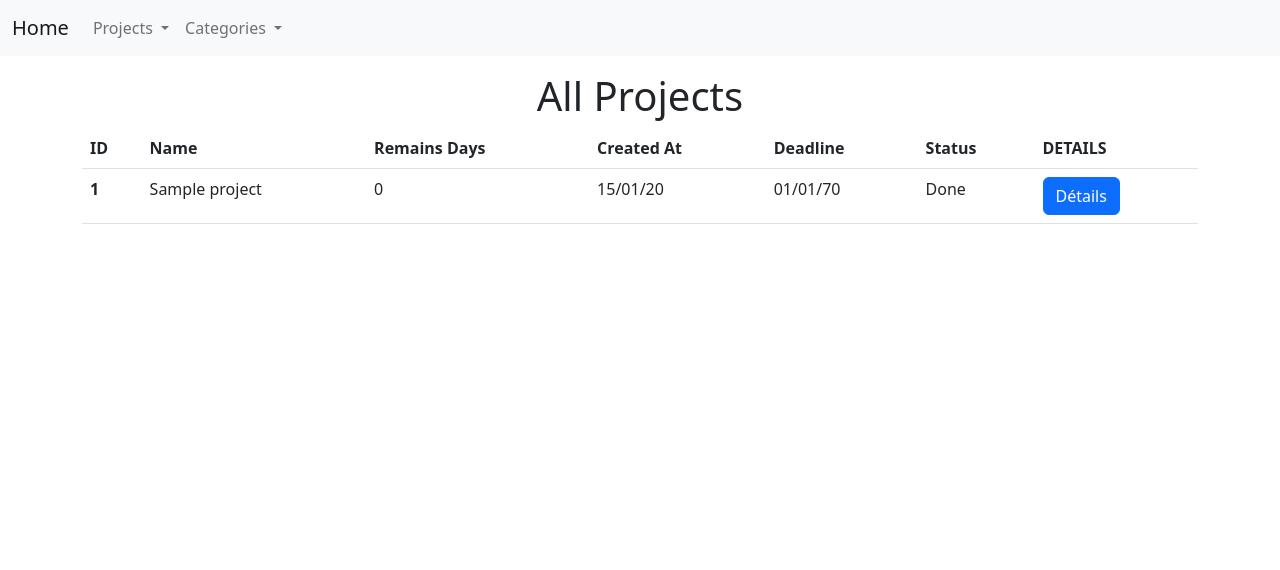
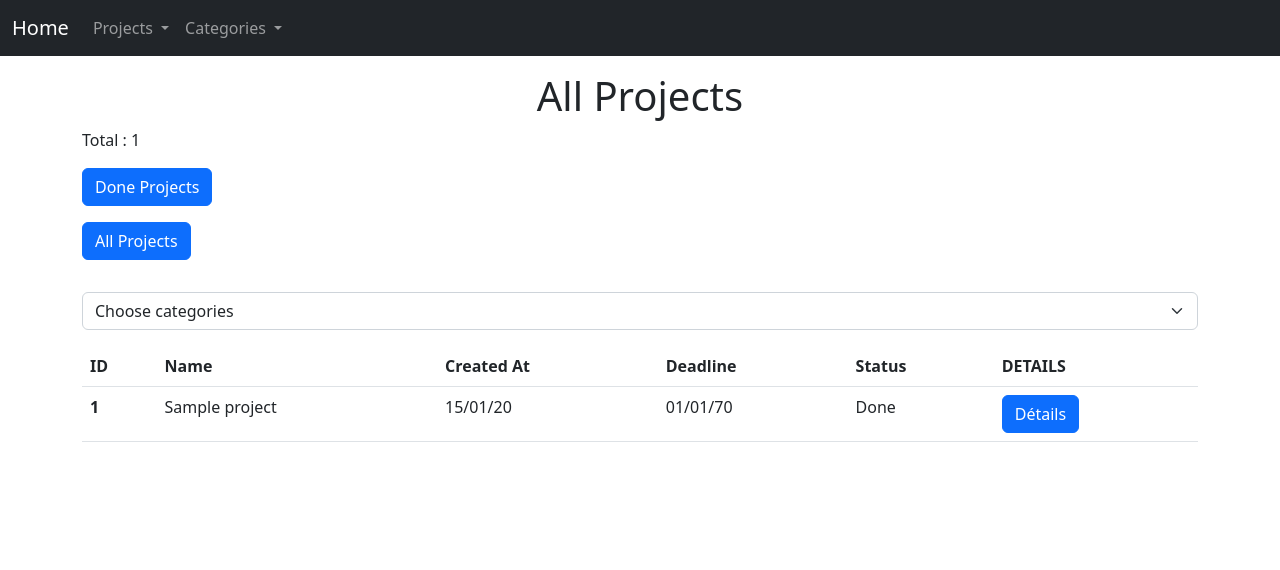
Before and after one commit to UltraViolet33/projects-manager, a PHP site: page /allProjects.php in a window 1280 px wide. Shown: the top 570 px of the page. Run offline with PHP 8.4, Linux system fonts and the light colour scheme; tables that the repository leaves empty or names only in its code hold one stand-in row (values such as "Sample post").

Commit message:
add filter

```diff
--- a/allProjects.php
+++ b/allProjects.php
@@ -1,13 +1,39 @@
 <?php
 $title = "All Projects";
 require_once("./inc/header.php");
-$allProjects = $project->selectAllProjects();
+
+$allCategories = $category->selectAllCategories();
+if ($_SERVER['REQUEST_METHOD'] === "POST" && isset($_POST['categoryFilter'])) {
+    $allProjects = $project->selectProjectsFromCategory($_POST['categoryFilter']);
+} elseif ($_SERVER['REQUEST_METHOD'] === "POST" && isset($_POST['doneProjects'])) {
+    $allProjects = $project->selectAllDoneProjects();
+} else {
+    $allProjects = $project->selectAllProjects();
+}
+
 ?>
 <div class="row">
     <div class="col-12">
         <h1 class="text-center">All Projects</h1>
+        <p>Total : <?= $allProjects ? count($allProjects) : 0  ?> </p>
+        <form method="POST" class="my-3">
+            <input type="submit" class="btn btn-primary" name="doneProjects" value="Done Projects">
+        </form>
+        <form method="POST" class="my-3">
+            <input type="submit" class="btn btn-primary" name="allProjects" value="All Projects">
+        </form>
     </div>
 </div>
+<form method="POST" class="my-3">
+    <div class="mb-3">
+        <select onchange="this.form.submit()" name="categoryFilter" class="form-select">
+            <option selected>Choose categories</option>
+            <?php foreach ($allCategories as $category) : ?>
+                <option value="<?= $category->id_categorie ?>"><?= $category->name ?></option>
+            <?php endforeach; ?>
+        </select>
+    </div>
+</form>
 <div class="row">
     <div class="col-12">
         <?php if (!$allProjects) : ?>
@@ -18,7 +44,6 @@ $allProjects = $project->selectAllProjects();
                     <tr>
                         <th scope="col">ID</th>
                         <th scope="col">Name</th>
-                        <th scope="col">Remains Days</th>
                         <th scope="col">Created At</th>
                         <th scope="col">Deadline</th>
                         <th scope="col">Status</th>
@@ -29,14 +54,12 @@ $allProjects = $project->selectAllProjects();
                     <?php foreach ($allProjects as $project) : ?>
                         <?php
                         $deadline  = $project->deadline ? date('d/m/y', strtotime($project->deadline)) : "Done";
-                        $remains_days = $project->remains_days ?: 0;
                         $created_at = date('d/m/y', strtotime($project->created_at));
                         $status = $project->status ? "Done" : "Not done yet";
                         ?>
                         <tr>
                             <th scope="row"><?= $project->id_project ?></th>
                             <td><?= $project->name ?></td>
-                            <td><?= $remains_days ?></td>
                             <td><?= $created_at ?></td>
                             <td><?= $deadline ?></td>
                             <td><?= $status ?></td>
--- a/core/classes/Project.php
+++ b/core/classes/Project.php
@@ -38,29 +38,59 @@ class Project
     }
 
 
+    public function selectAllDoneProjects()
+    {
+        $query = "SELECT *, 0 AS remains_days FROM projects WHERE status = 1 ORDER BY created_at DESC";
+        return $this->con->read($query);
+    }
+
+
     /**
      * selectProjectsFromCategory
      *
      * @param  mixed $idCategory
      * @return array
      */
-    public function selectProjectsFromCategory($idCategory)
+    public function selectIdsProjectsFromCategory($idCategory)
     {
+
         $query = "SELECT id_project FROM projects_categories WHERE id_categorie = :id_categorie";
         $result = $this->con->read($query, ['id_categorie' => $idCategory]);
+
         $idProjects = [];
 
         if (!$result) {
-            return null;
+            return false;
         }
 
         foreach ($result as $item) {
             $idProjects[] = $item->id_project;
         }
 
+        return $idProjects;
+    }
+
+    public function selectProjectsFromCategory($idCategory)
+    {
+        $idProjects = $this->selectIdsProjectsFromCategory($idCategory);
+        if (!$idProjects) {
+            return false;
+        }
+        $query = "SELECT * FROM projects WHERE id_project IN (" . implode(',', $idProjects) . ") ORDER BY created_at DESC";
+        return $this->con->read($query);
+    }
+
+    public function selectProjectsNotDoneFromCategory($idCategory)
+    {
+        $idProjects = $this->selectIdsProjectsFromCategory($idCategory);
+        if (!$idProjects) {
+            return false;
+        }
         $query = "SELECT *, DATEDIFF(deadline, NOW()) AS remains_days FROM projects WHERE id_project IN (" . implode(',', $idProjects) . ") AND status = 0 ORDER BY remains_days ASC";
         return $this->con->read($query);
     }
+
+
 
 
     /**
--- a/inc/header.php
+++ b/inc/header.php
@@ -18,7 +18,7 @@ $project = new Project();
 </head>
 
 <body class="d-flex flex-column min-vh-100">
-  <nav class="navbar navbar-expand-lg bg-light">
+  <nav class="navbar navbar-expand-lg navbar-dark bg-dark ">
     <div class="container-fluid">
       <a class="navbar-brand" href="./index.php">Home</a>
       <button class="navbar-toggler" type="button" data-bs-toggle="collapse" data-bs-target="#navbarSupportedContent" aria-controls="navbarSupportedContent" aria-expanded="false" aria-label="Toggle navigation">
--- a/index.php
+++ b/index.php
@@ -6,7 +6,7 @@ $projectsInProgress = $project->selectProjectsInProgress();
 $allCategories = $category->selectAllCategories();
 
 if ($_SERVER['REQUEST_METHOD'] === "POST" && isset($_POST['categoryFilter'])) {
-    $projectsInProgress = $project->selectProjectsFromCategory($_POST['categoryFilter']);
+    $projectsInProgress = $project->selectProjectsNotDoneFromCategory($_POST['categoryFilter']);
 }
 ?>
 
@@ -17,6 +17,7 @@ if ($_SERVER['REQUEST_METHOD'] === "POST" && isset($_POST['categoryFilter'])) {
     </div>
     <div class="col-12">
         <h2 class="text-center">Projects In Progress : </h2>
+        <p>Total : <?= $projectsInProgress ? count($projectsInProgress) : 0  ?> </p>
     </div>
 </div>
 <form method="POST">
```
